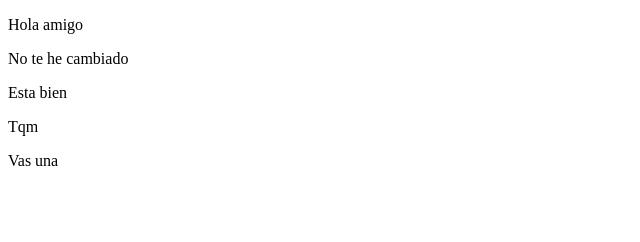
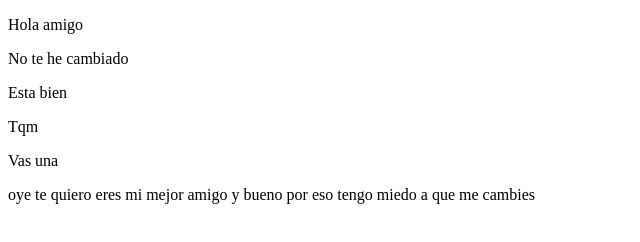
Before and after one commit to Curipoma/Josselin, a plain HTML site: page index.html in a window 1280 px wide. Shown: the whole page, without its empty margins (0-640 px from the left). Drawn offline with Linux system fonts and the light colour scheme.

Commit message:
te perdono

```diff
--- a/index.html
+++ b/index.html
@@ -12,5 +12,6 @@
     <p>Esta bien</p>
     <p>Tqm</p>
     <p>Vas una</p>
+    <p>oye te quiero eres mi mejor amigo y bueno por eso tengo miedo a que me cambies</p>
 </body>
 </html>
```
